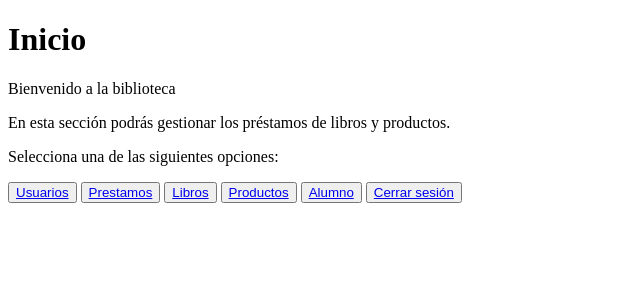
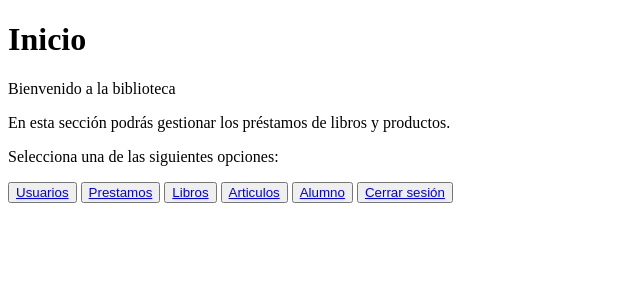
Before and after one commit to TeoFernandez/bibloteca-php, a PHP site: page / in a window 1280 px wide. Shown: the top 300 px of the page, without its empty margins (0-640 px from the left). Run offline with PHP 8.4, Linux system fonts and the light colour scheme.

Commit message:
Actualiza el enlace de navegación para redirigir a la gestión de artículos en lugar de productos.

```diff
--- a/index.php
+++ b/index.php
@@ -14,7 +14,7 @@
     <button><a href="administracionDeUsuarios.php">Usuarios</a></button>
     <button><a href="prestamos/prestamos.php">Prestamos</a></button>
     <button><a href="libros/libros.php">Libros</a></button>
-    <button><a href="productos/productos.php">Productos</a></button>
+    <button><a href="articulos/articulos.php">Articulos</a></button>
     <button><a href="alumnos/alumnos.php">Alumno</a></button>
     <button><a href="logout.php">Cerrar sesión</a></button>
 
```
